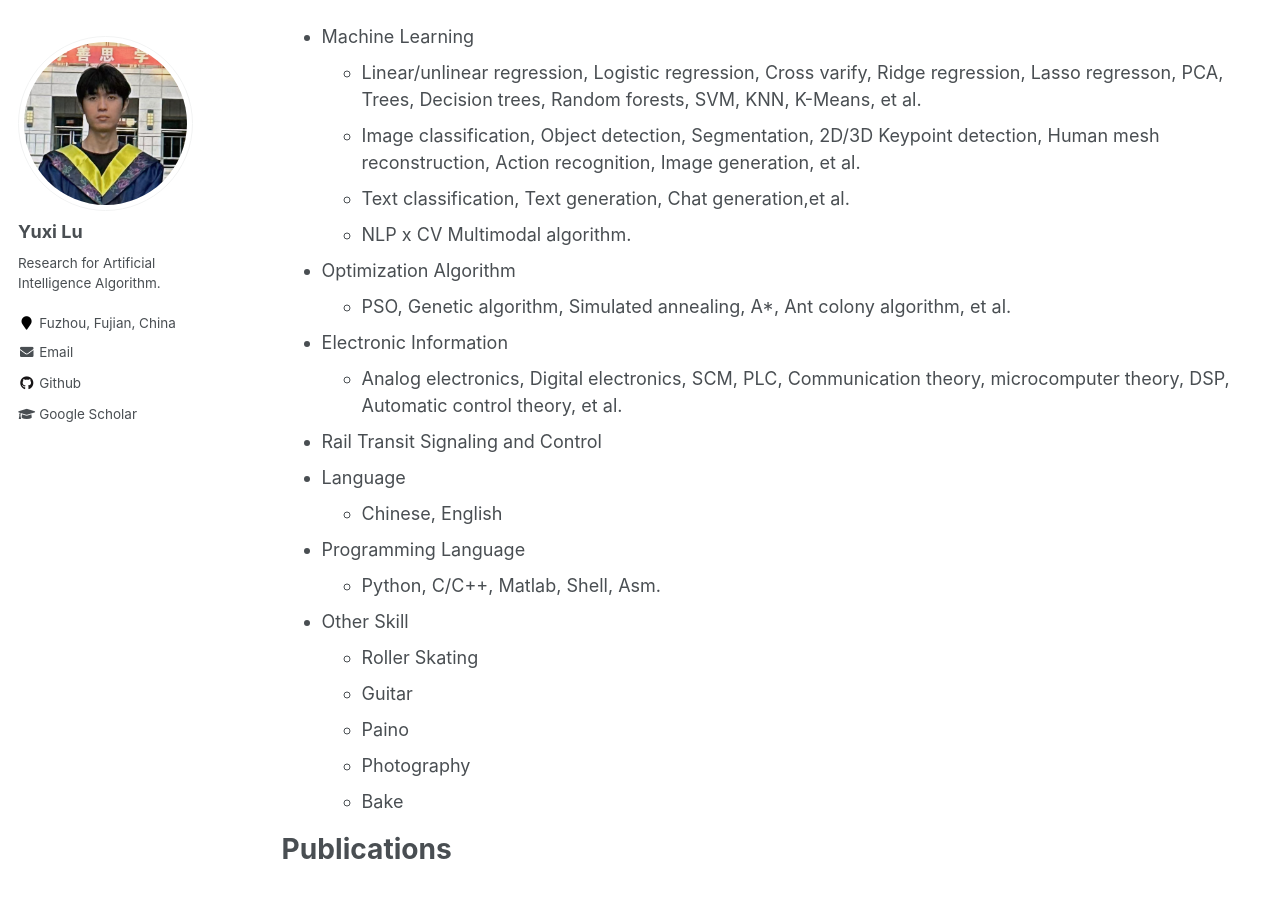
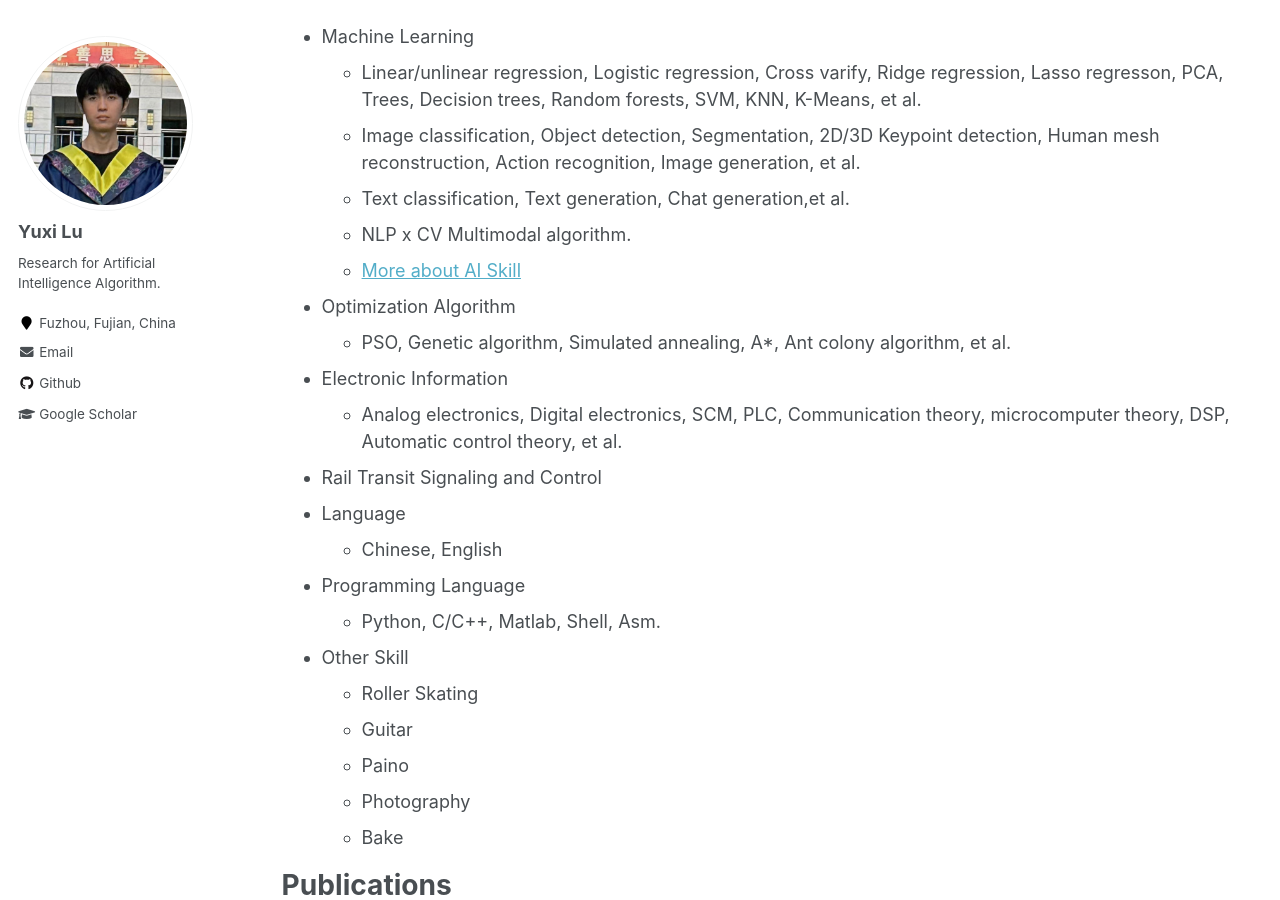
Before and after one commit to divided7/divided7.github.io, a Jekyll site: the page built from _pages/cv.md, in a window 1280 px wide and 900 px high, scrolled down 671 px. Built offline with Jekyll 4.4.1, drawn with Linux system fonts in a browser that asks for light colours.

Commit message:
Update cv.md

```diff
--- a/_pages/cv.md
+++ b/_pages/cv.md
@@ -33,6 +33,7 @@ Skills
   * Image classification, Object detection, Segmentation, 2D/3D Keypoint detection, Human mesh reconstruction, Action recognition, Image generation, et al.
   * Text classification, Text generation, Chat generation,et al.
   * NLP x CV Multimodal algorithm.
+  * [More about AI Skill](https://divided7.github.io/markdown/)
 * Optimization Algorithm
   * PSO, Genetic algorithm, Simulated annealing, A*, Ant colony algorithm, et al.
 * Electronic Information
```
